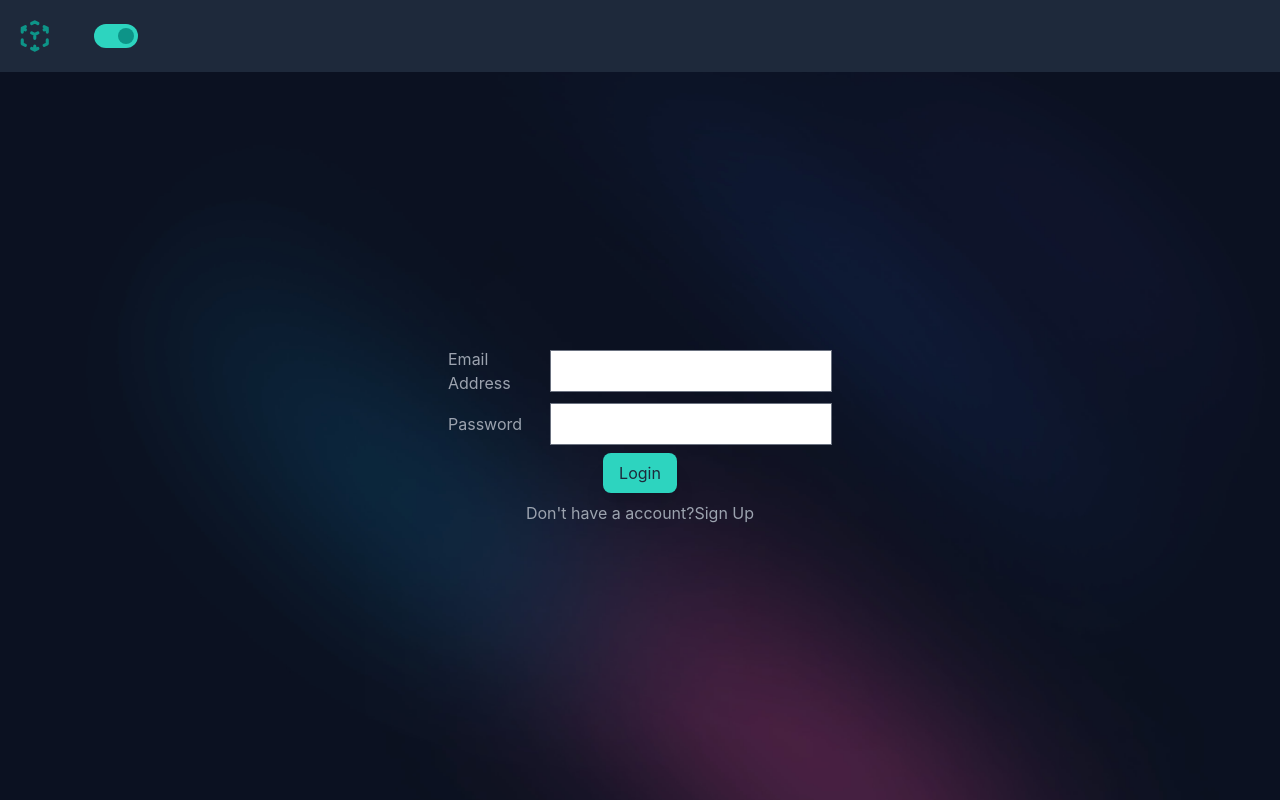
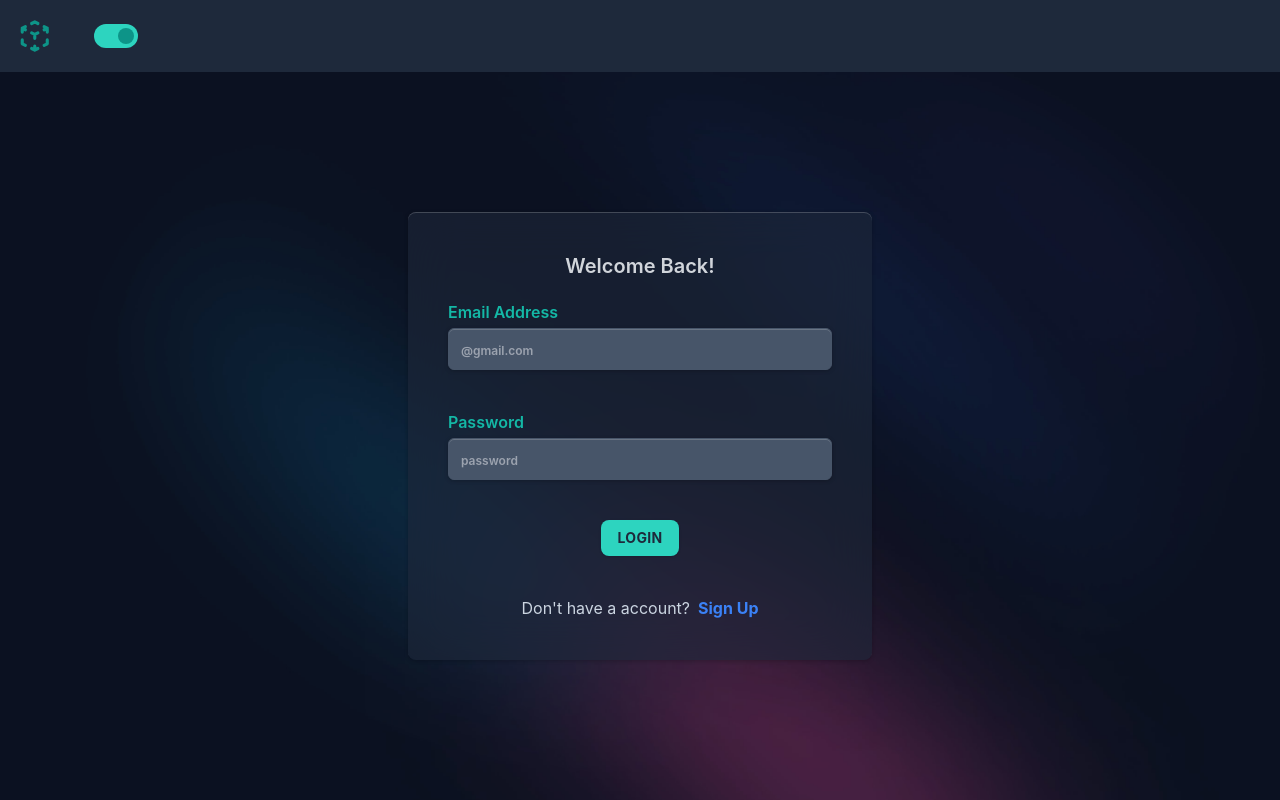
Before and after one commit to ankitn1311/todo-app, a React (Create React App) app in the folder frontend/: page /login in a window 1280 px wide. Built offline with nearby package versions, Linux system fonts and the light colour scheme; no server answers.

Commit message:
Login UI made same as Sign Up UI

```diff
--- a/frontend/src/components/login/Login.js
+++ b/frontend/src/components/login/Login.js
@@ -6,6 +6,8 @@ import { useDispatch, useSelector } from "react-redux";
 import Layout from "../layout/Layout";
 import { loginUser } from "../../redux/actions/auth";
 import { useNavigate } from "react-router-dom";
+import Paper from "../common/ui/Paper";
+import Input from "../common/form/Input";
 
 const Login = () => {
   const dispatch = useDispatch();
@@ -43,54 +45,71 @@ const Login = () => {
   return (
     <Layout sidebar={false}>
       <div className="flex items-center justify-center h-full">
+        <Paper className="p-10 rounded-lg shadow-xl">
+          <h3 className="mb-5 text-xl font-semibold text-center text-gray-500 dark:text-gray-300">
+            Welcome Back!
+          </h3>
           <form
-          className="flex flex-col gap-2 w-96"
+            className="flex flex-col gap-10 w-96"
             onSubmit={formik.handleSubmit}>
-          <div className="flex flex-row items-center justify-between">
-            <label htmlFor="email">Email Address</label>
-            <input
+            <div className="flex flex-col items-start justify-between gap-1 font-semibold">
+              <label
+                htmlFor="email"
+                className="text-teal-700 dark:text-teal-500">
+                Email Address
+              </label>
+              <Input
+                placeholder="@gmail.com"
                 id="email"
                 name="email"
                 type="email"
-              className="px-4 py-2 text-green-800"
+                width="full"
                 onChange={formik.handleChange}
                 onBlur={formik.handleBlur}
                 value={formik.values.email}
+                formik={formik}
               />
-            {formik.touched.email && formik.errors.email ? (
-              <div className="text-pink-500">{formik.errors.email}</div>
-            ) : null}
             </div>
-          <div className="flex flex-row items-center justify-between">
-            <label htmlFor="email">Password</label>
-            <input
+            <div className="flex flex-col items-start justify-between gap-1 font-semibold">
+              <label
+                htmlFor="email"
+                className="text-teal-700 dark:text-teal-500">
+                Password
+              </label>
+
+              <Input
+                placeholder="password"
                 id="password"
                 name="password"
-              type="text"
-              className="px-4 py-2 text-green-800"
+                type="password"
+                width="full"
                 onChange={formik.handleChange}
                 onBlur={formik.handleBlur}
                 value={formik.values.firstName}
+                formik={formik}
               />
-            {formik.touched.password && formik.errors.password ? (
-              <div>{formik.errors.password}</div>
-            ) : null}
             </div>
 
             <div className="flex items-center justify-center w-full">
               <button
-              className="px-4 py-2 bg-teal-400 rounded-lg shadow-xl text-slate-800"
+                className="px-4 py-2 text-sm font-bold tracking-wide uppercase bg-teal-400 rounded-lg shadow outline-none text-slate-800 active:bg-teal-600 hover:bg-teal-500 focus:ring focus:ring-sky-500 focus:outline-none"
                 type="submit">
                 Login
               </button>
             </div>
-          <div className="flex items-center justify-center w-full">
+            <div className="flex items-center justify-center w-full gap-2">
+              <span className="text-md text-slate-700 dark:text-slate-300">
                 Don't have a account?
-            <button type="button" onClick={() => navigate("/sign-up")}>
+              </span>
+              <button
+                type="button"
+                className="font-bold text-blue-500 hover:text-blue-400"
+                onClick={() => navigate("/sign-up")}>
                 Sign Up
               </button>
             </div>
           </form>
+        </Paper>
       </div>
     </Layout>
   );
```
Lines whose indentation alone changed are shown as unchanged.
